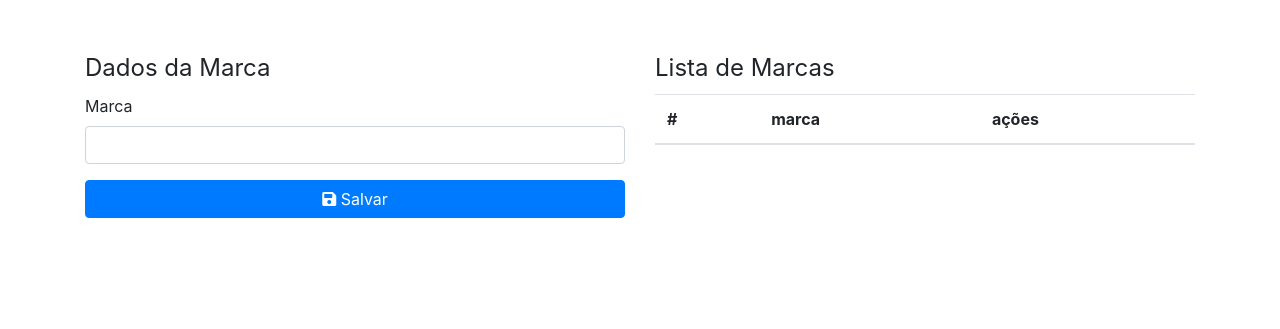
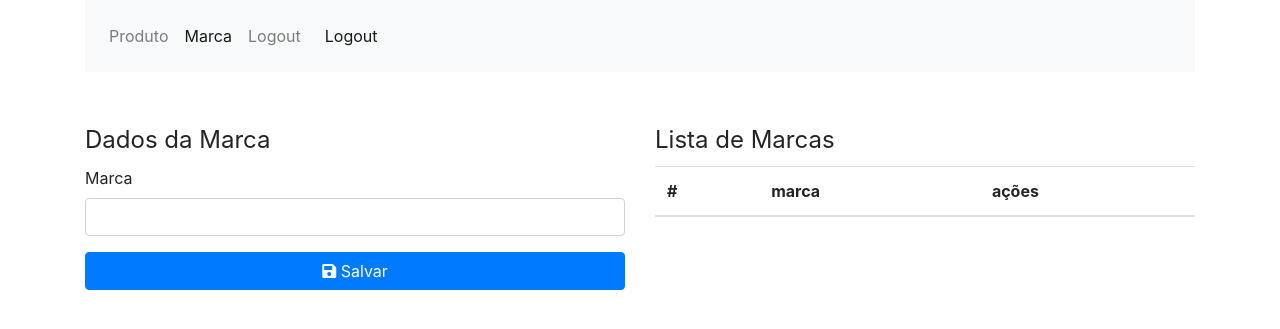
Before and after one commit to weskleymb/loja-php-manha, a PHP site: page /marca/index.php in a window 1280 px wide. Shown: the top 329 px of the page. Run offline with PHP 8.4, Linux system fonts and the light colour scheme; data that the repository does not hold is empty.

Commit message:
commit inicial

```diff
--- a/marca/index.php
+++ b/marca/index.php
@@ -19,6 +19,7 @@ if (isset($_POST['remover']) && $_POST['remover'] == 'remover') {
     header('location: index.php');
 }
 $marcas = $dao->findAll();
+$active = "marca";
 ?>
 <!DOCTYPE html>
 <html lang="pt-br">
@@ -31,6 +32,7 @@ $marcas = $dao->findAll();
 </head>
 <body>
     <div class="container">
+        <?php include(__DIR__ . "/../menu.php"); ?>
         <div class="row" style="margin-top: 50px;">
             <div class="col-6"><!-- form -->
                 <fieldset>
--- /dev/null
+++ b/menu.php
@@ -0,0 +1,16 @@
+<nav class="navbar navbar-expand-sm bg-light navbar-light">
+    <ul class="navbar-nav">
+        <li class="nav-item <?=$active=='produto' ? 'active' : '';?>">
+            <a class="nav-link" href="/loja/produto/">Produto</a>
+        </li>
+        <li class="nav-item <?=$active=='marca' ? 'active' : '';?>">
+            <a class="nav-link" href="/loja/marca/">Marca</a>
+        </li>
+        <li class="nav-item">
+            <a class="nav-link" href="/loja/logout.php">Logout</a>
+        </li>
+    </ul>
+    <span class="navbar-text">
+        <a class="nav-link" href="/loja/logout.php">Logout</a>
+    </span>
+</nav>
--- a/produto/index.php
+++ b/produto/index.php
@@ -32,6 +32,7 @@ if (isset($_POST['salvar']) && $_POST['salvar'] == 'salvar') {
 }
 $marcas = $marcaDao->findAll();
 $produtos = $produtoDao->findAll();
+$active = "produto";
 ?>
 <!doctype html>
 <html lang="pt-br">
@@ -44,6 +45,7 @@ $produtos = $produtoDao->findAll();
 </head>
 <body>
     <div class="container">
+        <?php include(__DIR__ . "/../menu.php"); ?>
         <div class="row" style="margin-top: 50px;">
             <div class="col-6"><!-- Formulario -->
                 <fieldset>
```
